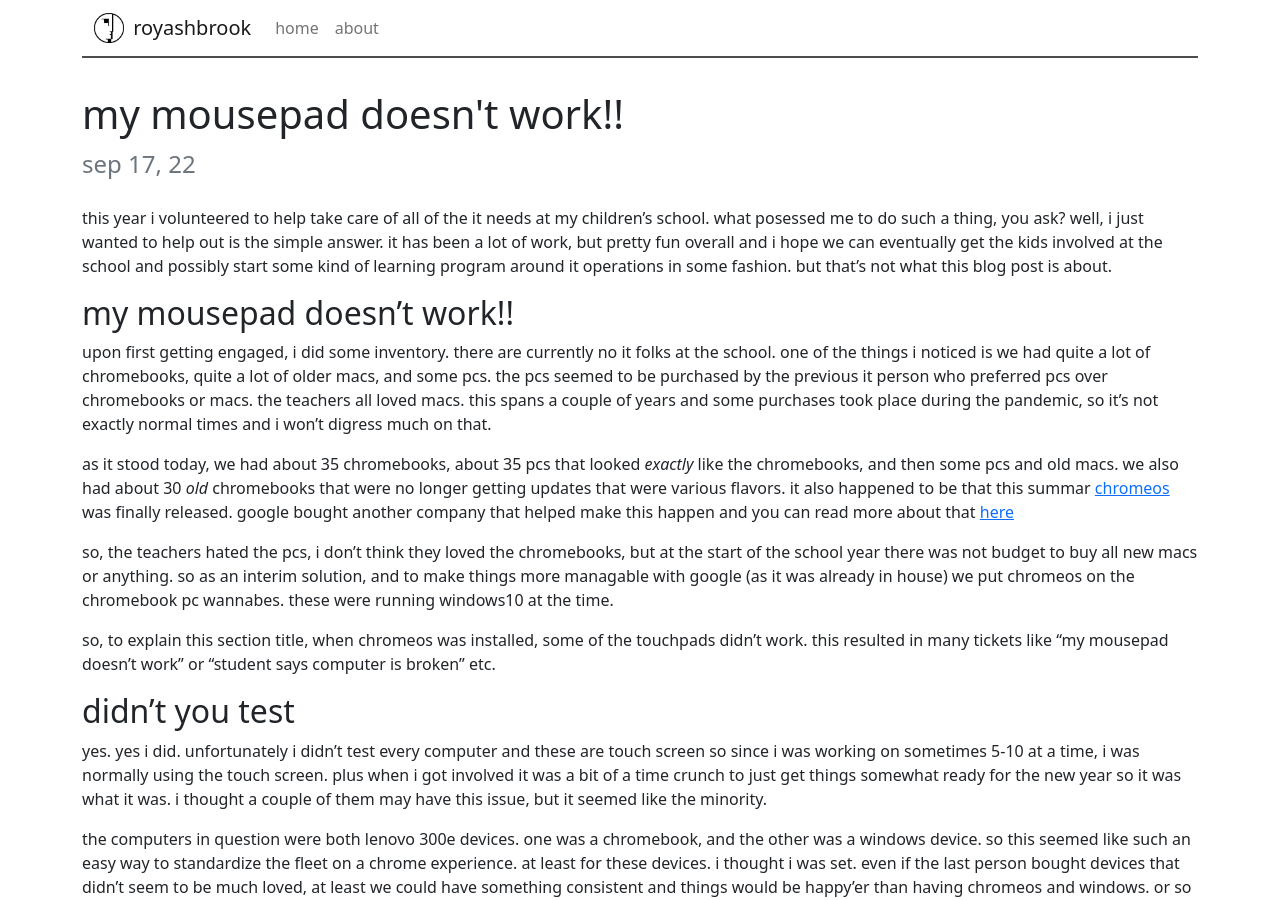
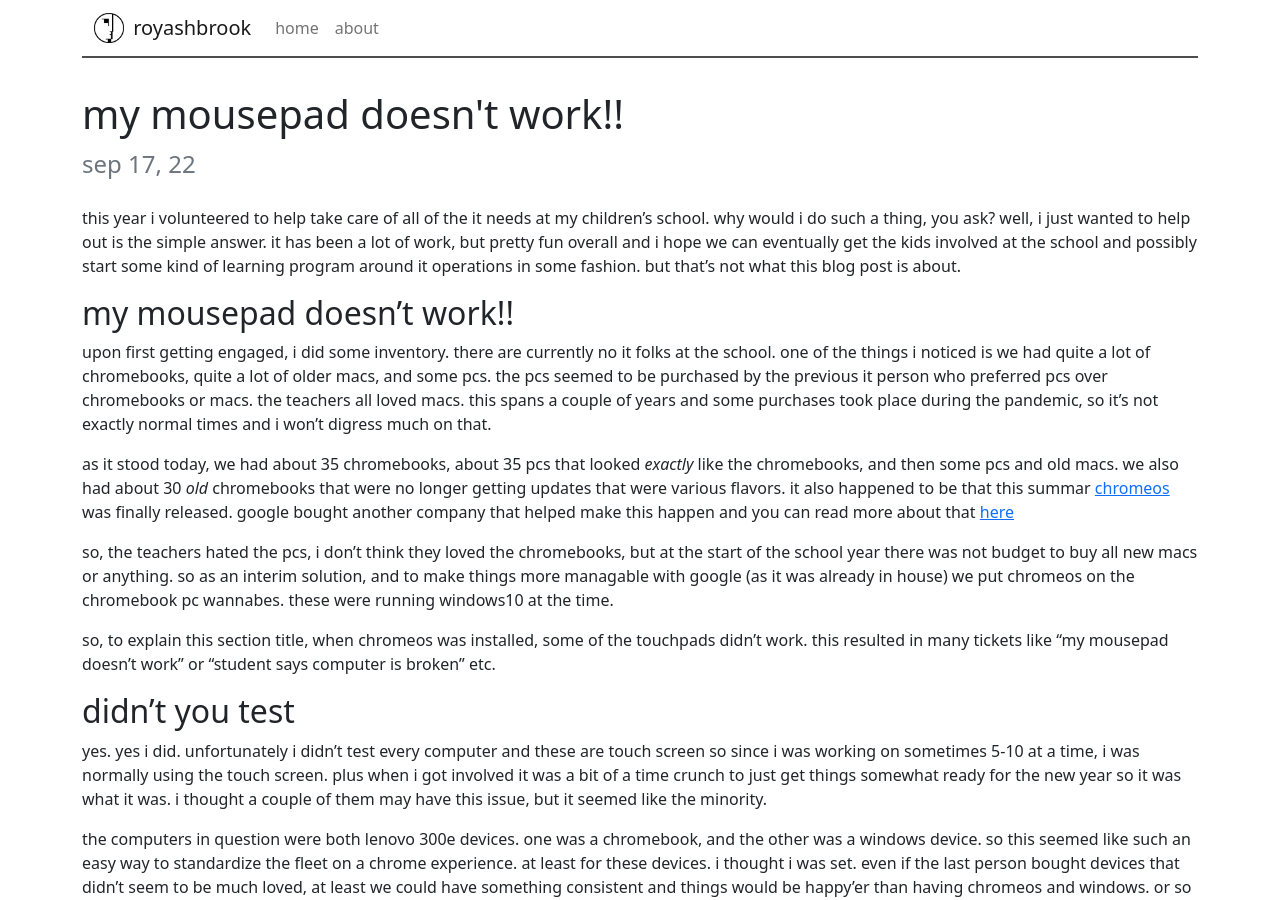
Before and after one commit to royashbrook/royashbrook.github.io, a Jekyll site: the page built from _posts/2022-09-17-my-mousepad-doesnt-work.md, in a window 1280 px wide and 900 px high. Built offline with Jekyll 4.4.1, drawn with Linux system fonts in a browser that asks for light colours.

Commit message:
Update 2022-09-17-my-mousepad-doesnt-work.md

```diff
--- a/_posts/2022-09-17-my-mousepad-doesnt-work.md
+++ b/_posts/2022-09-17-my-mousepad-doesnt-work.md
@@ -5,7 +5,7 @@ title: my mousepad doesn't work!!
 date: '2022-09-17'
 ---
 
-this year i volunteered to help take care of all of the it needs at my children's school. what posessed me to do such a thing, you ask? well, i just wanted to help out is the simple answer. it has been a lot of work, but pretty fun overall and i hope we can eventually get the kids involved at the school and possibly start some kind of learning program around it operations in some fashion. but that's not what this blog post is about.
+this year i volunteered to help take care of all of the it needs at my children's school. why would i do such a thing, you ask? well, i just wanted to help out is the simple answer. it has been a lot of work, but pretty fun overall and i hope we can eventually get the kids involved at the school and possibly start some kind of learning program around it operations in some fashion. but that's not what this blog post is about.
 
 ## My mousepad doesn't work!!
 
```
